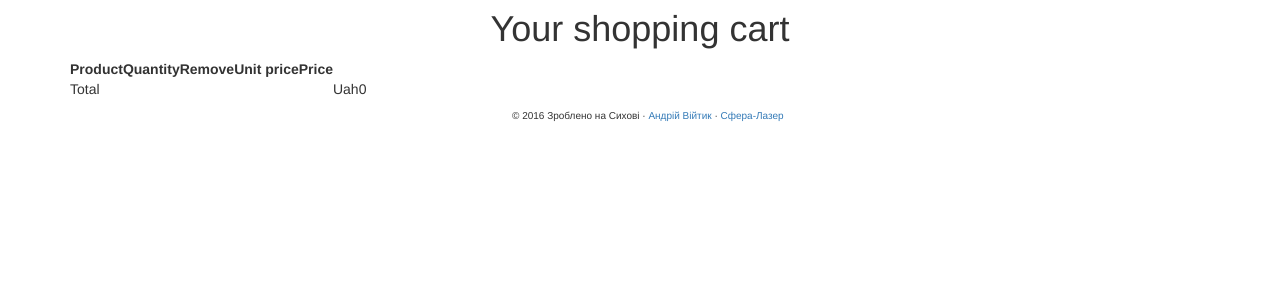
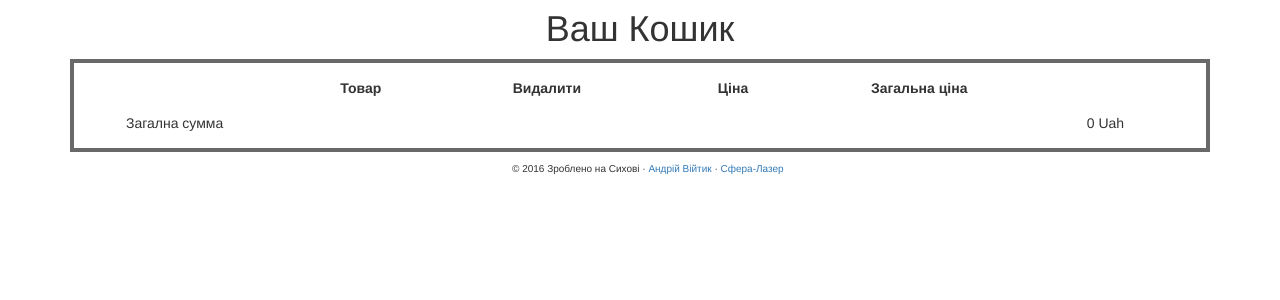
Before and after one commit to mushroom2/laserSite, a Django app: page /cart/ in a window 1280 px wide; the page is wider, and only the part inside the window is pictured. Shown: the part 51-351 px from the top of that part. Run offline with Django 3.2, Linux system fonts and the light colour scheme; parts of the project's set-up code (start-up, migrations or seed data) failed here and were passed over; some libraries are stand-ins or nearby versions.

Commit message:
корзина часть 2

```diff
--- a/blog/static/blog/style.css
+++ b/blog/static/blog/style.css
@@ -171,3 +171,19 @@ hr{
     text-align: center;
     color: #dede6d;
 }
+
+.cart{
+    table-layout: fixed;
+    border: 4px solid dimgray;
+    width: 100%;
+    text-align: center;
+    border-collapse: separate;
+    border-spacing: 15px 15px;
+}
+#tab_head{
+    text-align: center;
+}
+
+#tab_pic{
+    border-radius: 10px;
+}
--- a/cart1/cart.py
+++ b/cart1/cart.py
@@ -23,7 +23,7 @@ class Cart(object):
 
         for item in self.cart.values():
             item['good_price'] = (item['good_price'])
-            item['total_good_price'] = item['good_price'] * item['quantity']
+            item['total_good_price'] = int(item['good_price']) * item['quantity']
             yield item
 
     def add(self, prise, quantity=1,  update_quantity=False):
--- a/cart1/templates/cart/detail.html
+++ b/cart1/templates/cart/detail.html
@@ -1,21 +1,19 @@
 {% extends "magaz/base.html" %}
 {% load static %}
 
-{% block title %}
-    Your shopping cart
-{% endblock %}
+{% block title %} кошик {% endblock %}
 
 {% block content %}
-    <h1>Your shopping cart</h1>
-    <table class="cart">
+    <h1>Ваш Кошик</h1>
+    <table class="cart"  >
         <thead>
             <tr>
 
-                <th>Product</th>
-                <th>Quantity</th>
-                <th>Remove</th>
-                <th>Unit price</th>
-                <th>Price</th>
+                <th></th>
+                <th id="tab_head">Товар</th>
+                <th id="tab_head">Видалити</th>
+                <th id="tab_head">Ціна</th>
+                <th id="tab_head">Загальна ціна</th>
             </tr>
         </thead>
         <tbody>
@@ -23,27 +21,21 @@
             {% with prise=item.prise %}
             <tr>
                 <td>
+                    <img id="tab_pic" src="{{ prise.pic.url }}" height="150px">
                 </td>
                 <td>{{ prise.good_name }}</td>
-                <td>
-                    <form action="{% url "cart1:cart_add" prise.id %}" method="post">
-                        {{ item.update_quantity_form.quantity }}
-                        {{ item.update_quantity_form.update }}
-                        <input type="submit" value="Update">
-                        {% csrf_token %}
-                    </form>
-                </td>
-                <td><a href="{% url "cart1:cart_remove" prise.id %}">Remove</a></td>
-                <td class="num">${{ item.price }}</td>
-                <td class="num">${{ item.total_price }}</td>
+
+                <td><a class="btn btn-danger" id="tab_btn" href="{% url "cart1:cart_remove" prise.id %}" role="button">Видалити</a></td>
+                <td class="num">{{ item.good_price }} Uah</td>
+                <td class="num">{{ item.total_good_price }} Uah</td>
             </tr>
             {% endwith %}
 
         {% endfor %}
         <tr class="total">
-            <td>Total</td>
+            <td>Загална сумма</td>
             <td colspan="4"></td>
-            <td class="num">Uah{{ cart.get_total_price }}</td>
+            <td class="num">{{ cart.get_total_price }} Uah</td>
         </tr>
         </tbody>
     </table>
--- a/magaz/templates/magaz/good.html
+++ b/magaz/templates/magaz/good.html
@@ -24,11 +24,7 @@
             <input type="submit" value="Add to cart">
         </form>
     <hr>
-    <p>Акция!</p>
-    <p>дешевле не бывает!!</p>
-    {% for prices in p_f %}
-       <p> {{ prices.good_name }} {{ prices.good_price }} UAH</p>
-    {% endfor %}
+
     </div>
 {% endblock %}
 </body>
```
